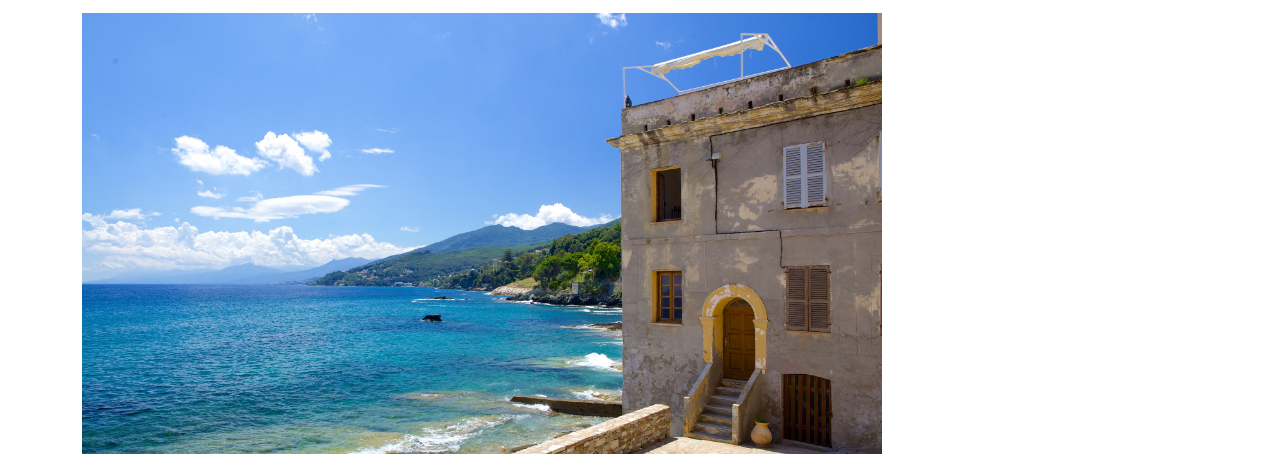
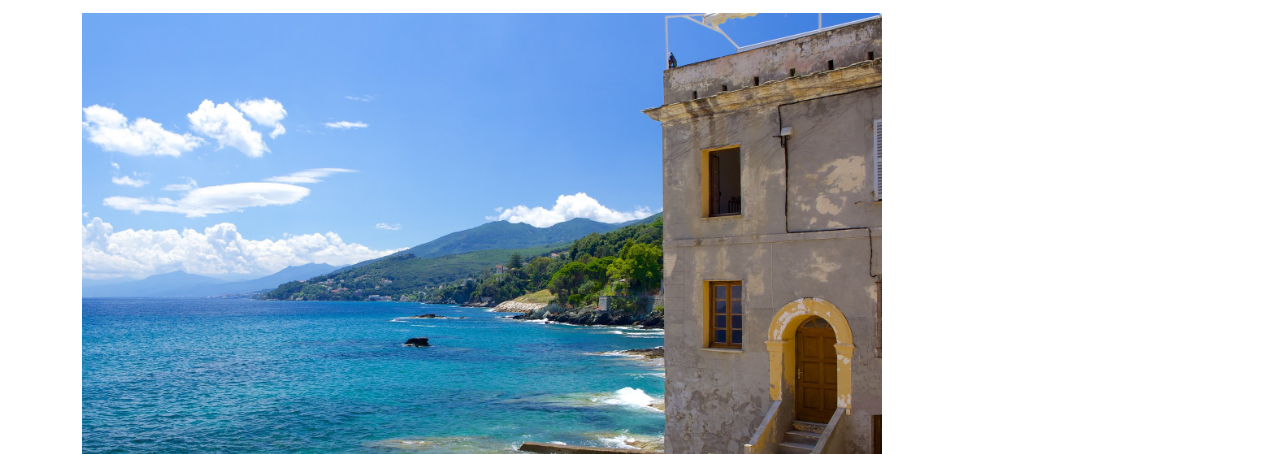
Before and after one commit to Elenadiab/agenziaViaggi, a plain HTML site: page destinazioni.html in a window 1280 px wide. Shown: the part 203-657 px from the top of the page. Drawn offline with nearby package versions, Linux system fonts and the light colour scheme.

Commit message:
movimento destinazioni

```diff
--- a/css/style.css
+++ b/css/style.css
@@ -131,6 +131,24 @@ main {
 }
 
 
+/* Prova trasformazione solo su una destinazione */
+.singolaDestinazione{
+    overflow: hidden; /* Assicura che l'immagine non esca dai bordi del contenitore */
+    width: 800px; /* Larghezza del contenitore */
+    /* height: 1080px; Altezza del contenitore */
+}
+
+.imgDestinazione {
+    overflow: hidden;
+    transform: scale(1.3); /* Modifica la scala dell'immagine al 110% del suo normale */
+    transition: transform 0.3s ease; /* Aggiunge una transizione fluida all'effetto di allontanamento */
+}
+
+.imgDestinazione:hover {
+
+    transform: scale(1.1); /* Quando passi il mouse sopra l'immagine, aumenta ulteriormente la scala */
+}
+
 
 
 /* -------------------------------------------------------------------------- */
--- a/destinazioni.html
+++ b/destinazioni.html
@@ -89,9 +89,11 @@
                 <p>Lorem ipsum dolor sit, amet consectetur adipisicing elit. Consequuntur quis blanditiis nihil assumenda quidem quam pariatur non libero quas illum tempore, officia est, ex totam saepe nostrum dolor delectus aspernatur.</p>
 
                 <!-- Corsica  -->
-                <img src="./img/Corsica.jpg" alt="Corsica">
-                <h2>Corsica</h2>
-                <p>Lorem ipsum, dolor sit amet consectetur adipisicing elit. Ipsum vel a molestiae quisquam asperiores nobis. Architecto inventore molestiae asperiores quo eum nam beatae, quasi earum minima sint aliquam provident rerum!</p>
+
+                    <div class="singolaDestinazione"><img src="./img/Corsica.jpg" alt="Corsica" class="imgDestinazione"></div>
+                    <h2>Corsica</h2>
+                    <p>Lorem ipsum, dolor sit amet consectetur adipisicing elit. Ipsum vel a molestiae quisquam asperiores nobis. Architecto inventore molestiae asperiores quo eum nam beatae, quasi earum minima sint aliquam provident rerum!</p>
+
 
                 <!-- Madeira  -->
                 <img src="./img/Madeira.webp" alt="Madeira">
```
